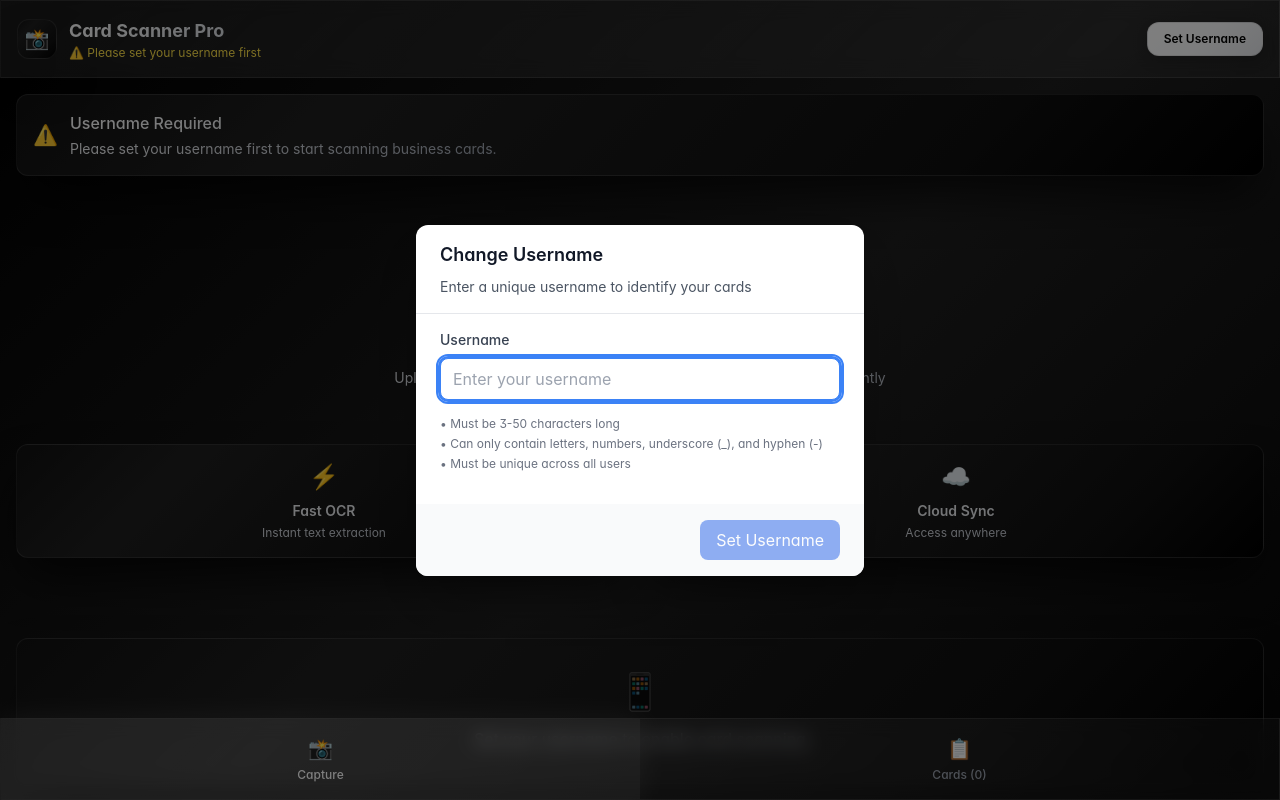
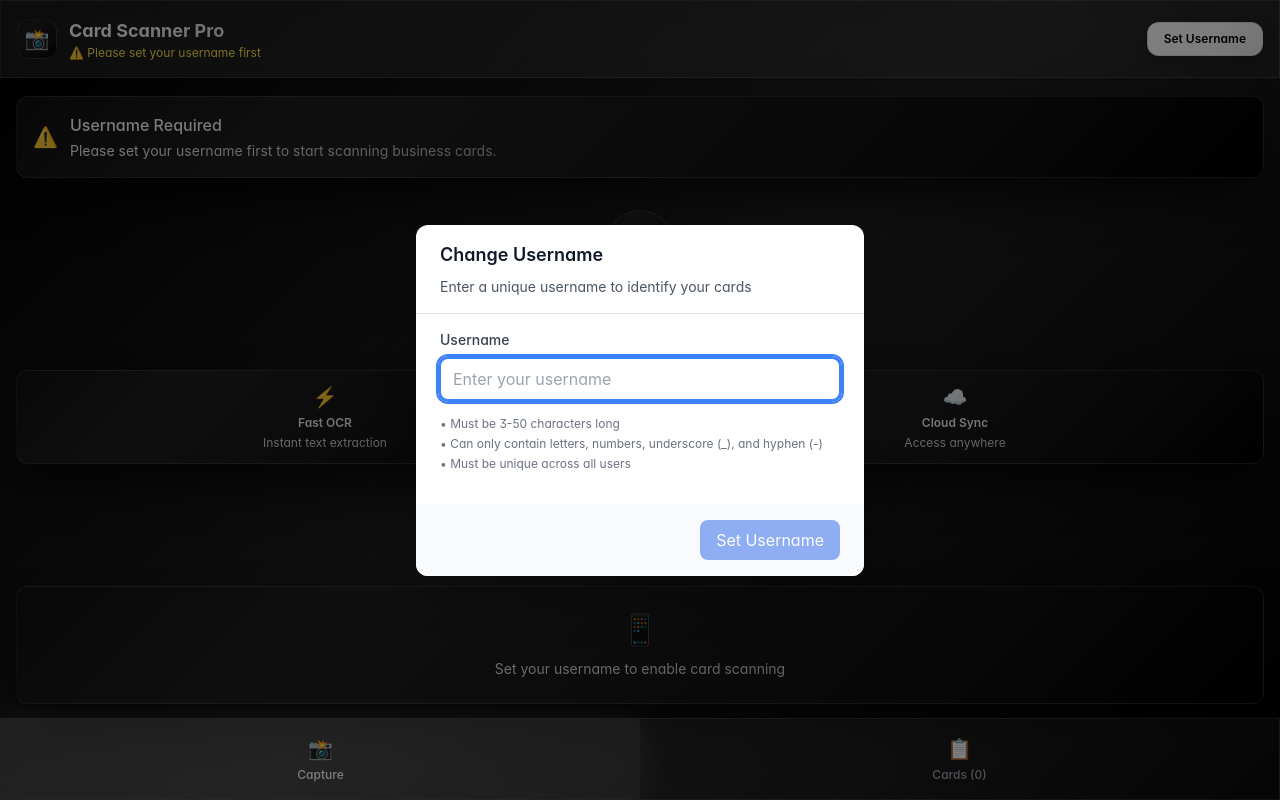
Before and after one commit to Sidreyas/Business-Card-Web-App, a React (Create React App) app: page / in a window 1280 px wide. Shown: the top 800 px of the page. Built offline with nearby package versions, Linux system fonts and the light colour scheme; no server answers.

Commit message:
Fix capture page layout: make static and non-scrollable with proper positioning

```diff
--- a/src/App.js
+++ b/src/App.js
@@ -451,8 +451,8 @@ function App() {
         </div>
       )}
 
-      {/* Main Content Area with padding for bottom nav */}
-      <div className="pb-20">
+      {/* Main Content Area */}
+      <div className={activePage === 'capture' ? '' : 'pb-20'}>
         {activePage === 'capture' && (
           <CapturePageContent onOcrResult={handleOcrResult} userName={userName} />
         )}
@@ -519,10 +519,11 @@ function CapturePageContent({ onOcrResult, userName }) {
   const isUsernameSet = userName && userName !== 'Guest';
 
   return (
-    <div className="p-4 space-y-6 min-h-screen flex flex-col pb-24">
+    <div className="fixed inset-0 pt-20 pb-20 overflow-hidden">
+      <div className="h-full flex flex-col p-4">
         {/* Premium Username Warning */}
         {!isUsernameSet && (
-        <div className="premium-card glow-box rounded-xl p-4 border border-white/10">
+          <div className="premium-card glow-box rounded-xl p-4 border border-white/10 mb-4 flex-shrink-0">
             <div className="flex items-center">
               <span className="text-yellow-400 mr-3 text-xl">⚠️</span>
               <div>
@@ -536,31 +537,31 @@ function CapturePageContent({ onOcrResult, userName }) {
         )}
 
         {/* Premium Hero Section */}
-      <div className="text-center py-8">
-        <div className="w-20 h-20 mx-auto mb-4 premium-card rounded-full flex items-center justify-center glow-box">
-          <span className="text-3xl">🃏</span>
+        <div className="text-center py-4 mb-4 flex-shrink-0">
+          <div className="w-16 h-16 mx-auto mb-3 premium-card rounded-full flex items-center justify-center glow-box">
+            <span className="text-2xl">🃏</span>
           </div>
-        <h2 className="text-2xl font-bold text-gradient-premium mb-2">
+          <h2 className="text-xl font-bold text-gradient-premium mb-2">
             AI Card Scanner Pro
           </h2>
-        <p className="text-gradient-accent text-sm">
+          <p className="text-gradient-accent text-xs">
             Upload or capture a business card to extract contact information instantly
           </p>
         </div>
 
         {/* Premium Features */}
-      <div className="grid grid-cols-2 gap-4 mb-16">
-        <div className="premium-card glow-box rounded-xl p-4 border border-white/10">
+        <div className="grid grid-cols-2 gap-3 mb-4 flex-shrink-0">
+          <div className="premium-card glow-box rounded-xl p-3 border border-white/10">
             <div className="text-center">
-            <span className="text-2xl mb-2 block">⚡</span>
-            <h3 className="font-semibold text-sm text-gradient-premium">Fast OCR</h3>
+              <span className="text-xl mb-1 block">⚡</span>
+              <h3 className="font-semibold text-xs text-gradient-premium">Fast OCR</h3>
               <p className="text-xs text-gradient-accent mt-1">Instant text extraction</p>
             </div>
           </div>
-        <div className="premium-card glow-box rounded-xl p-4 border border-white/10">
+          <div className="premium-card glow-box rounded-xl p-3 border border-white/10">
             <div className="text-center">
-            <span className="text-2xl mb-2 block">☁️</span>
-            <h3 className="font-semibold text-sm text-gradient-premium">Cloud Sync</h3>
+              <span className="text-xl mb-1 block">☁️</span>
+              <h3 className="font-semibold text-xs text-gradient-premium">Cloud Sync</h3>
               <p className="text-xs text-gradient-accent mt-1">Access anywhere</p>
             </div>
           </div>
@@ -569,16 +570,17 @@ function CapturePageContent({ onOcrResult, userName }) {
         {/* Spacer to push upload form towards bottom */}
         <div className="flex-1"></div>
 
-      {/* Upload Form positioned near bottom - only show if username is set */}
-      <div className="mt-auto pt-8 pb-8">
+        {/* Upload Form positioned at bottom - only show if username is set */}
+        <div className="flex-shrink-0">
           {isUsernameSet ? (
             <UploadForm onOcrResult={onOcrResult} />
           ) : (
-          <div className="premium-card glow-box rounded-xl p-8 text-center border border-white/10">
-            <span className="text-4xl mb-4 block opacity-50">📱</span>
-            <p className="text-gradient-accent">Set your username to enable card scanning</p>
+            <div className="premium-card glow-box rounded-xl p-6 text-center border border-white/10">
+              <span className="text-3xl mb-3 block opacity-50">📱</span>
+              <p className="text-gradient-accent text-sm">Set your username to enable card scanning</p>
             </div>
           )}
+        </div>
       </div>
     </div>
   );
```
Lines whose indentation alone changed are shown as unchanged.
